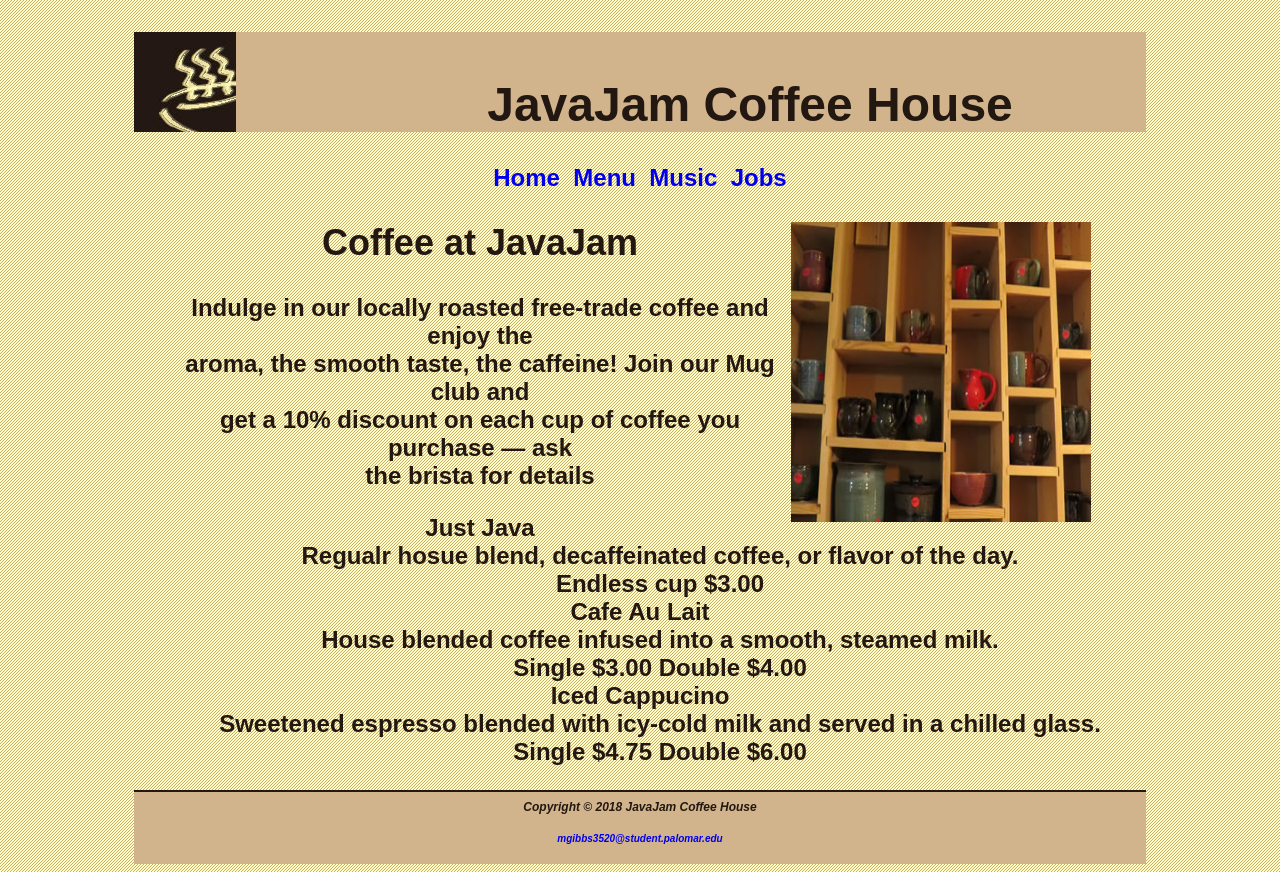
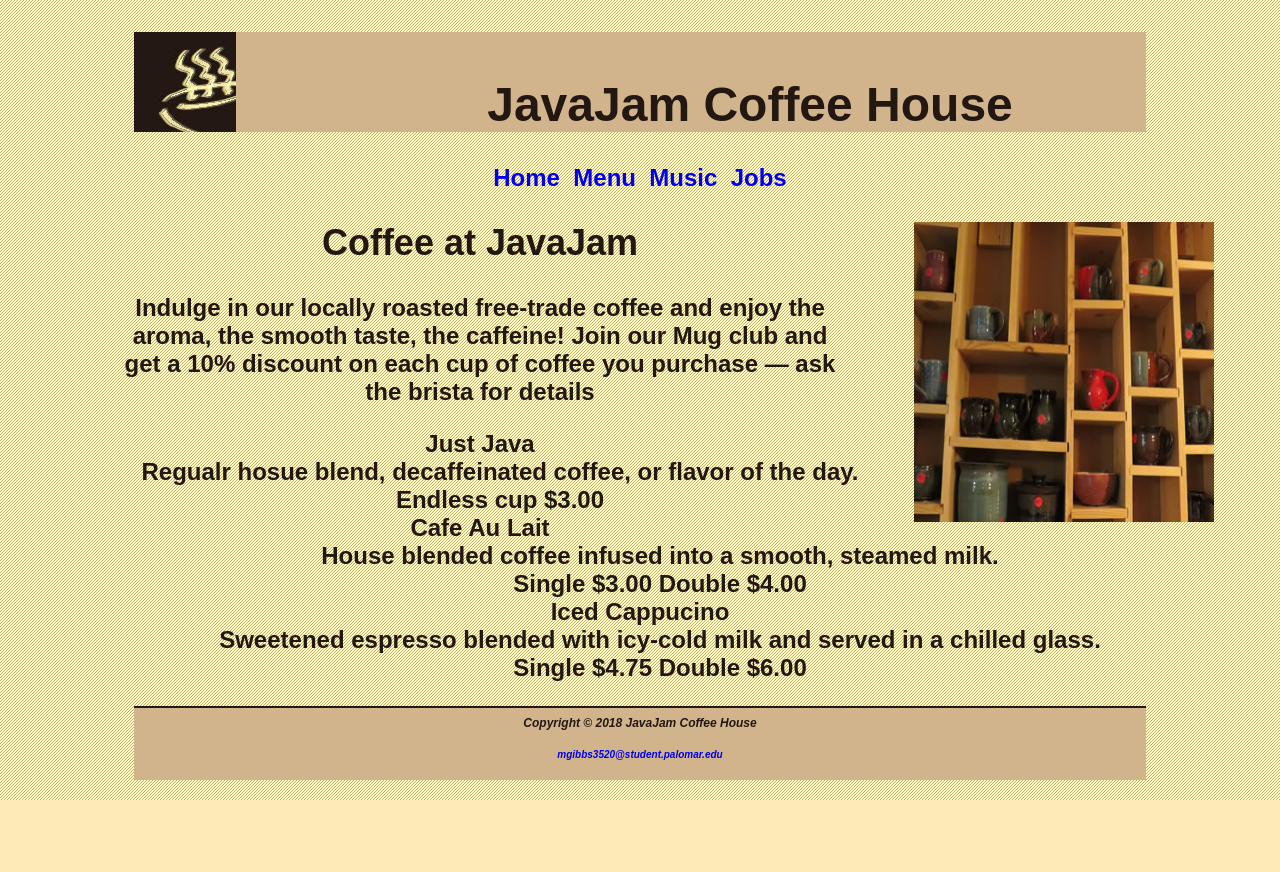
Before and after one commit to littlegibby3/CSWB110, a plain HTML site: page menu4.html in a window 1280 px wide. After the commit the page ends 800 px from the top, so only its background shows below. Drawn offline with Linux system fonts and the light colour scheme.

Commit message:
Update javajam4.css

```diff
--- a/javajam4.css
+++ b/javajam4.css
@@ -26,10 +26,7 @@ h4{background-color:#D2B48C;
 	padding-left:.5em;
 	padding-botttom:.25;
 	}
-main {
-  margin: 0 auto;
-  width: fit-content;
-}
+
 
 Footer	{background-color:#D2B48C; color:#221811;
  	margin-left: 10%;
```
